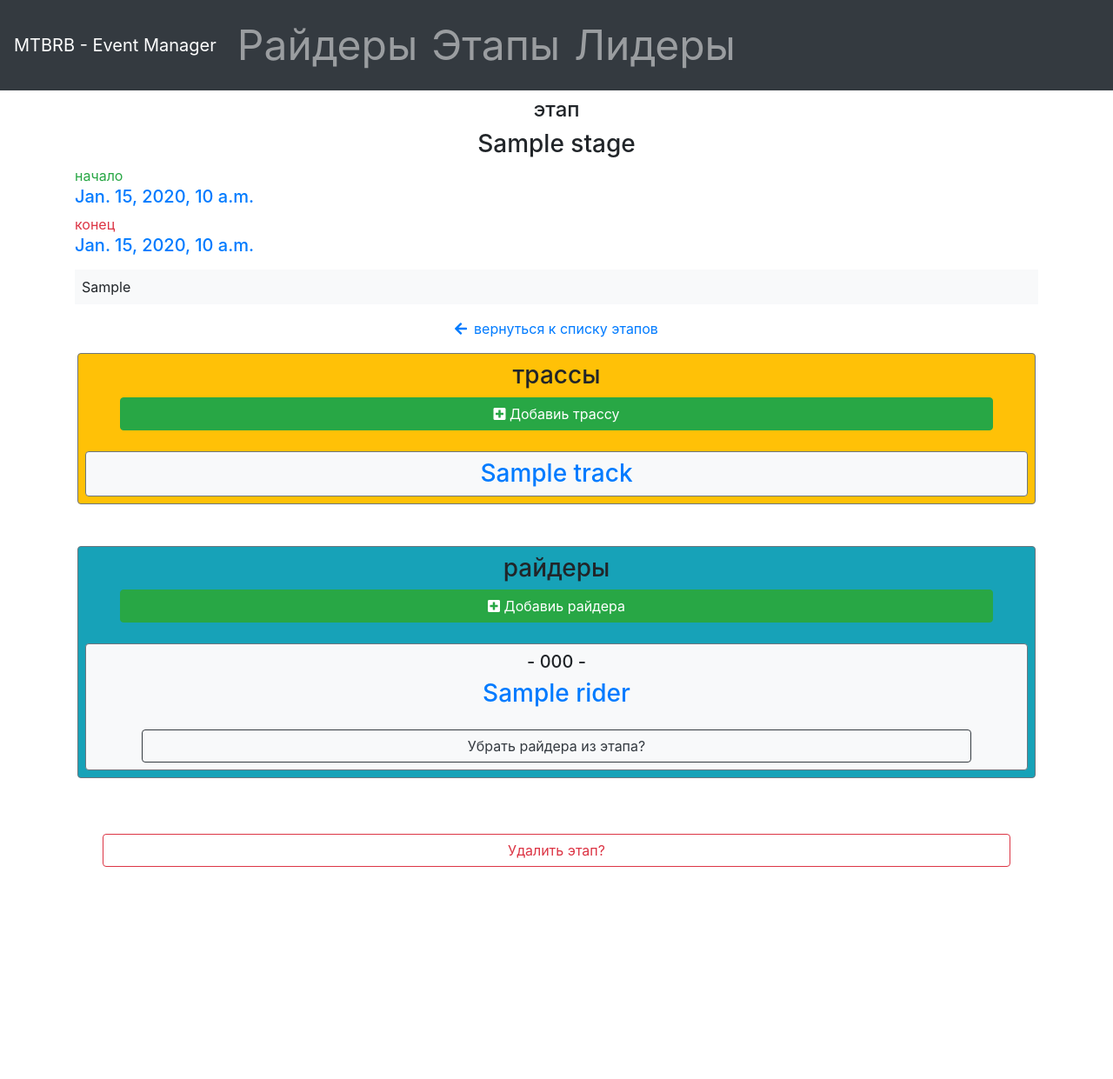
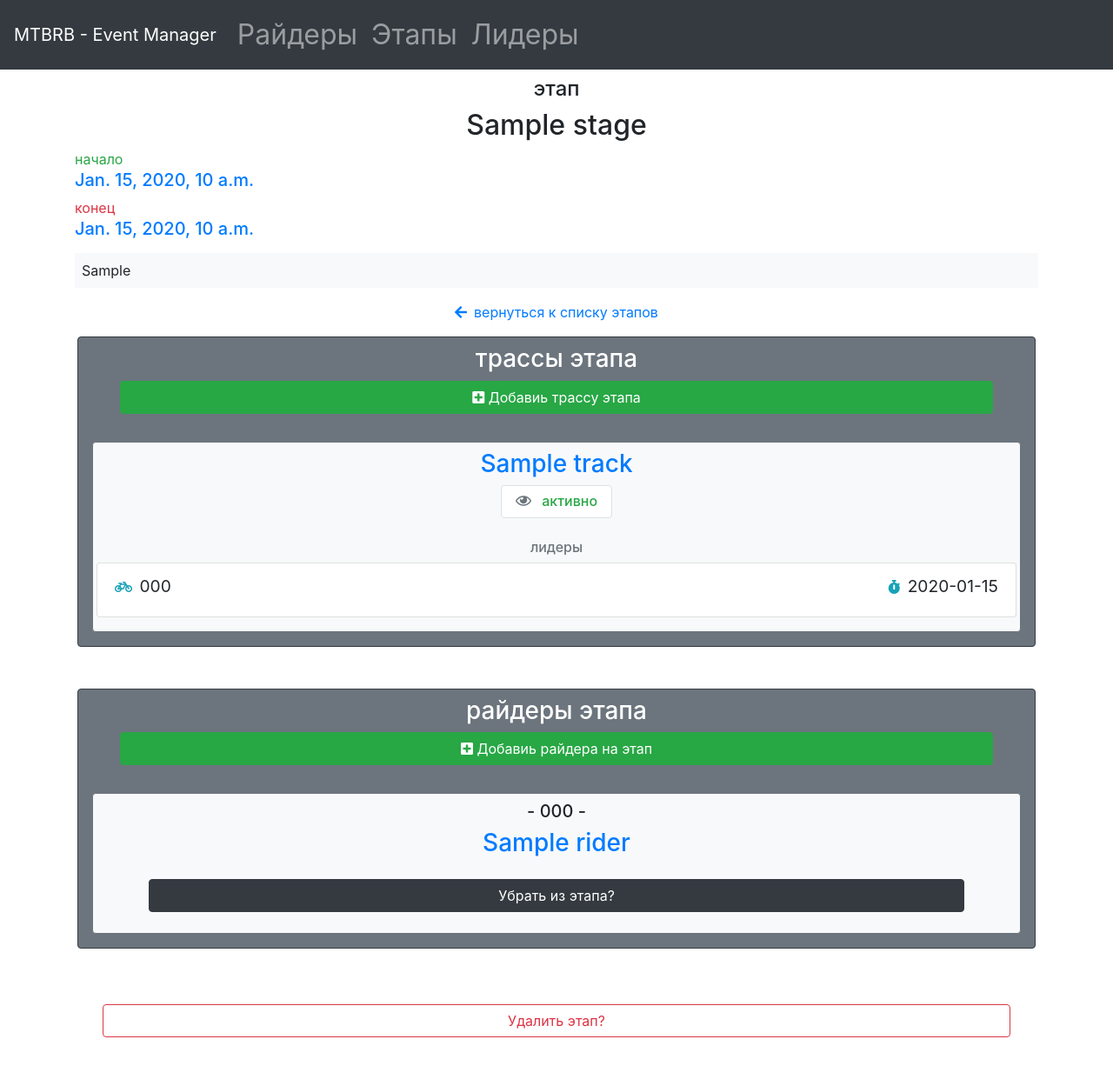
Before and after one commit to iKozzz/MTBRB, a Django app: page /stage_details/1 in a window 1280 px wide. Shown: the whole page at 87% size. Before the commit the page ends 997 px from the top, so only its background shows below. Run offline with Django 3.2, Linux system fonts and the light colour scheme; tables that the repository leaves empty hold one stand-in row (values such as "Sample post"); some libraries are stand-ins or nearby versions.

Commit message:
add liders to tracks and stages

```diff
--- /dev/null
+++ b/em/static/css/app.css
@@ -0,0 +1,7 @@
+.f-n {
+    font-size: 1.3rem;
+}
+
+.f-sm {
+    font-size: 1.2rem;
+}
--- a/em/templates/base.html
+++ b/em/templates/base.html
@@ -5,6 +5,8 @@
     <title>MTB Time Track</title>
     <meta charset="utf-8">
     <meta name="viewport" content="width=device-width, initial-scale=1, maximum-scale=1, user-scalable=no">
+    {% load static %}
+    <link rel="stylesheet" type="text/css" href="{% static 'css/app.css' %}" />
     {% load static %}
     <link rel="stylesheet" type="text/css" href="{% static 'css/bootstrap.min.css' %}" />
     {% load static %}
@@ -20,9 +22,9 @@
     </button>
     <div class="collapse navbar-collapse" id="navbarNav">
         <ul class="navbar-nav">
-            <li class="nav-item"><a class="nav-link fa-3x text-center" href="{% url 'em:riders' %}">Райдеры</a></li>
-            <li class="nav-item"><a class="nav-link fa-3x text-center" href="{% url 'em:stages' %}">Этапы</a></li>
-            <li class="nav-item"><a class="nav-link fa-3x text-center" href="{% url 'em:liderboard' %}">Лидеры</a></li>
+            <li class="nav-item"><a class="nav-link fa-2x text-center" href="{% url 'em:riders' %}">Райдеры</a></li>
+            <li class="nav-item"><a class="nav-link fa-2x text-center" href="{% url 'em:stages' %}">Этапы</a></li>
+            <li class="nav-item"><a class="nav-link fa-2x text-center" href="{% url 'em:liderboard' %}">Лидеры</a></li>
         </ul>
   </div>
 </nav>
--- a/em/templates/stage_details.html
+++ b/em/templates/stage_details.html
@@ -6,7 +6,7 @@
 <div class="row">
     <div class="mx-auto">
         <h4 class="text-center my-2 mx-auto">этап</h4>
-        <h3 class="text-center my-2 mx-auto">{{ stage.name }}</h3>
+        <h2 class="text-center my-2 mx-auto">{{ stage.name }}</h2>
     </div>
 </div>
 <div class="row">
@@ -32,19 +32,64 @@
     </a>
 </div>
 
-<div class="row mx-1 mb-2 mt-3 border border-secondary rounded bg-warning">
+<div class="row mx-1 mb-2 mt-3 border border-dark rounded bg-secondary">
     <div class="mx-auto">
-        <h3 class="mt-2">трассы</h3>
+        <h3 class="mt-2 text-white">трассы этапа</h3>
     </div>
+
     {% if tracks %}
     <a class="w-100 btn btn-success mx-5 mb-3" role="button" href="{% url 'em:track_add' stage.id %}">
-        <i class="fas fa-plus-square"></i> Добавиь трассу
+        <i class="fas fa-plus-square"></i> Добавиь трассу этапа
     </a>
     {% for track in tracks %}
-     <div class="w-100 border border-secondary bg-light rounded my-2 mx-2">
+     <div class="w-100 border border-secondary bg-light rounded my-3 mx-3">
         <div class="mx-3 my-2">
             <h3 class="text-center"><a class="w-100 text-primary" href="{% url 'em:track_details' track.id stage.id %}">{{ track.name }}</a></h3>
+            <h6 class="text-center">
+                <label class="border bg-white rounded text-secondary px-3 py-2">
+                    <i class="far fa-eye mr-2"></i>
+                    {% if track.isOpened %}
+                        <span class="text-success">активно</span>
+                    {% else %}
+                        <span class="text-danger">закрыто</span>
+                    {% endif %}
+                </label>
+            </h6>
         </div>
+
+         {% if track.leaders %}
+            <div class="row mx-1 mb-3 mt-3">
+            <h6 class="mx-auto text-secondary">лидеры</h6>
+                <ul class="list-group w-100 text-justify">
+                    {%  for leader in track.leaders %}
+                        <li class="list-group-item">
+                            {% if leader.time %}
+                                <span class="float-left">
+                                    <i class="fas fa-bicycle mr-1 text-info"></i>
+                                    <label class="f-sm">{{ leader.number }}</label>
+                                </span>
+                                <span class="float-right">
+                                    <i class="fas fa-stopwatch mr-1 text-info"></i>
+                                    <label class="f-sm">{{ leader.time }}</label>
+                                </span>
+                            {% else %}
+                                {% if leader.points > 0 %}
+                                   <span class="float-left">
+                                    <i class="fas fa-bicycle mr-1 text-info"></i>
+                                    <label class="f-sm">{{ leader.number }}</label>
+                                </span>
+                                <span class="float-right">
+                                    <i class="fas fa-star mr-1 text-info"></i>
+                                    <label class="f-sm">{{ leader.points }}</label>
+                                </span>
+                                {% endif %}
+                            {% endif %}
+                        </li>
+                    {% endfor %}
+                </ul>
+            </div>
+         {% endif %}
+
     </div>
     {% endfor %}
     {% else %}
@@ -57,29 +102,29 @@
     {% endif %}
 </div>
 
-<div class="row mx-1 mb-3 mt-5 border border-secondary rounded bg-info">
+<div class="row mx-1 mb-3 mt-5 border border-dark rounded bg-secondary">
     <div class="mx-auto">
-        <h3 class="mt-2">райдеры</h3>
+        <h3 class="mt-2 text-white">райдеры этапа</h3>
     </div>
     {% if riders %}
     <a class="w-100 btn btn-success mx-5 mb-3" role="button" href="{% url 'em:riders' %}">
-        <i class="fas fa-plus-square"></i> Добавиь райдера
+        <i class="fas fa-plus-square"></i> Добавиь райдера на этап
     </a>
     {% for rider in riders %}
-     <div class="w-100 border border-secondary rounded bg-light my-2 mx-2">
+     <div class="w-100 border border-secondary rounded bg-light my-3 mx-3">
         <div class="mx-3 my-2">
             <h5 class="text-center">- {{ rider.number }} -</h5>
             <h3 class="text-center"><a class="w-100" href="{% url 'em:rider_details' rider.id %}">{{ rider.name }}</a></h3>
         </div>
 
-        <div class="mx-5 mb-2 mt-4">
+        <div class="mx-5 mb-4 mt-4">
             <div class="mx-3">
-                <button class="w-100 btn btn-outline-dark" onclick="$('#kick-{{ rider.id }}').toggle();">
-                    Убрать райдера из этапа?
+                <button class="w-100 btn btn-dark" onclick="$('#kick-{{ rider.id }}').toggle();">
+                    Убрать из этапа?
                 </button>
             </div>
             <div class="mx-5 mt-5" id="kick-{{ rider.id }}" style="display: none">
-                <a class="w-100 btn btn-outline-danger" href="{% url 'em:rider_stage_unassign' rider.id stage.id %}">
+                <a class="w-100 btn btn-danger" href="{% url 'em:rider_stage_unassign' rider.id stage.id %}">
                     подтвердить
                 </a>
             </div>
--- a/em/views.py
+++ b/em/views.py
@@ -1,6 +1,6 @@
 import os
 
-from django.db.models import Sum, Q, Min
+from django.db.models import Sum, Min
 from django.shortcuts import render, redirect
 from django.views import generic
 
@@ -62,6 +62,8 @@ def stage_details(request, pk):
             'id': rider.id,
             'name': rider.name
         })
+    for track in tracks:
+        track.leaders = get_leaders(stage.id, track)
     return render(request, 'stage_details.html', {'riders': riders, 'stage': stage, 'tracks': tracks})
 
 
@@ -95,28 +97,53 @@ def track_details(request, pk, stage_id):
                 ).values('points').aggregate(Sum('points')),
             'statuses': RACE_STATUSES,
         })
-    # leaders
-    losers = Result.objects.filter(
-        Q(stage_id=stage_id) and Q(track_id=track) and Q(status__in=('DSQ', 'DRP'))
-    ).values('rider_id')
-    leaders = []
-    raw_leaders = Result.objects.exclude(
-        rider__in=losers
-    ).values('rider').annotate(time=Min('result_time')).order_by('time')
-    for leader in raw_leaders:
-        rider = Rider.objects.get(id=leader['rider'])
-        leaders.append({
-            'number': rider.number,
-            'id': rider.id,
-            'name': rider.name,
-            'time': leader['time'],
-        })
+    leaders = get_leaders(stage_id, track)
     return render(request, 'track_details.html', {
         'riders': riders,
         'stage': stage,
         'track': track,
         'leaders': leaders,
     })
+
+
+def get_leaders(stage_id, track):
+    leaders = []
+    losers = Result.objects.filter(
+        stage_id=stage_id,
+        track_id=track.id,
+        status__in=('DSQ', 'DRP')
+    ).values('rider_id')
+    if track.isCountingTime:
+        raw_leaders = Result.objects.exclude(
+            rider__in=losers
+        ).filter(
+            stage_id=stage_id,
+            track_id=track.id,
+        ).values('rider').annotate(time=Min('result_time')).order_by('time')[:3]
+        for leader in raw_leaders:
+            rider = Rider.objects.get(id=leader['rider'])
+            leaders.append({
+                'number': rider.number,
+                'id': rider.id,
+                'name': rider.name,
+                'time': leader['time'],
+            })
+    else:
+        raw_leaders = Result.objects.exclude(
+            rider__in=losers
+        ).filter(
+            stage_id=stage_id,
+            track_id=track.id,
+        ).values('rider').annotate(points=Sum('points')).order_by('-points')[:3]
+        for leader in raw_leaders:
+            rider = Rider.objects.get(id=leader['rider'])
+            leaders.append({
+                'number': rider.number,
+                'id': rider.id,
+                'name': rider.name,
+                'points': leader['points'],
+            })
+    return leaders
 
 
 class LiderboardView(generic.ListView):
```
Also changed, not shown: em/templates/riders.html (+4 -4 lines), em/templates/track_details.html (+34 -14 lines).
